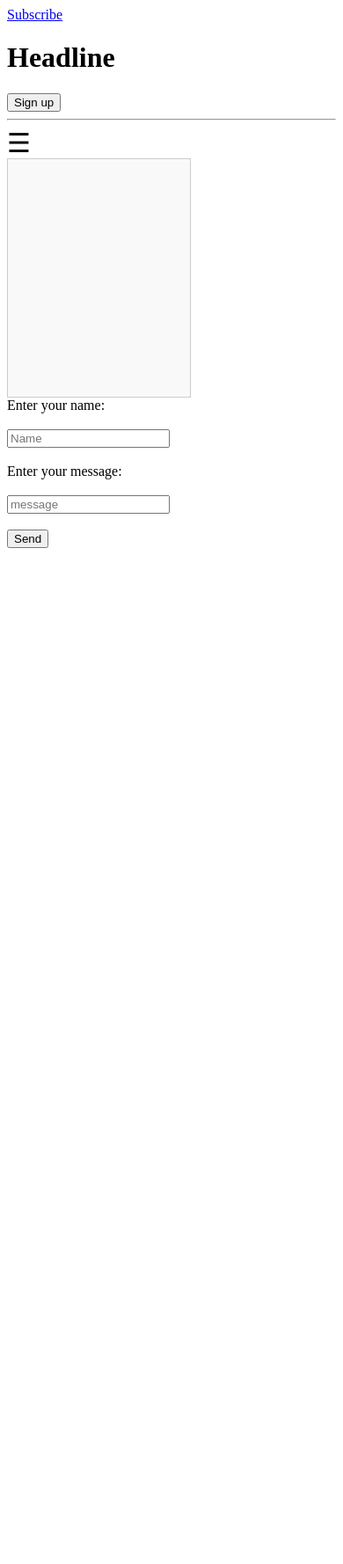
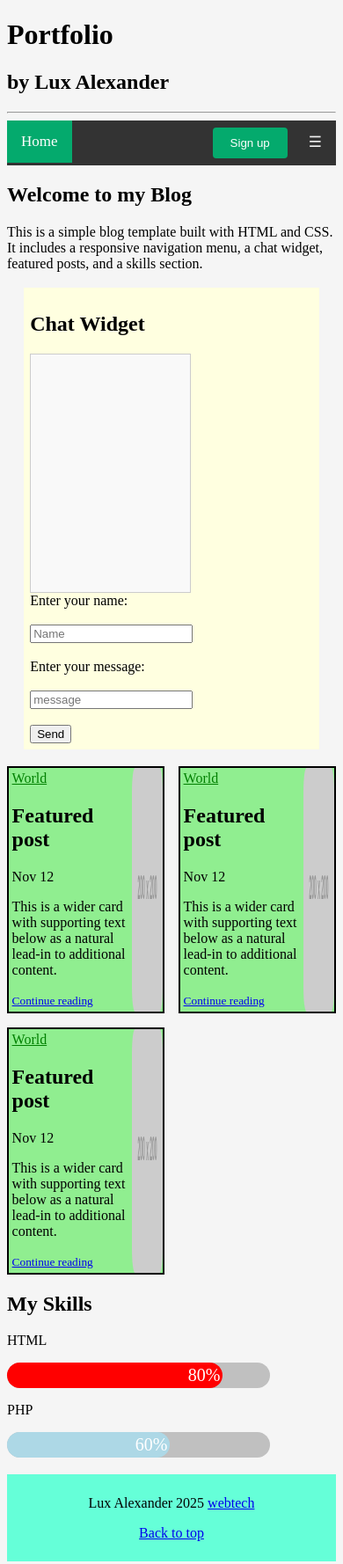
Before and after one commit to LuxAlexander/Responsive-Website, a plain HTML site: page index.html in a window 390 px wide. Shown: the whole page at 88% size. Before the commit the page ends 844 px from the top, so only its background shows below. Drawn offline with Linux system fonts and the light colour scheme; placeholder pictures from the web are drawn by us.

Commit message:
erweitert

```diff
--- a/index.html
+++ b/index.html
@@ -1,5 +1,6 @@
 <!DOCTYPE html>
 <html lang="en">
+
 <head>
     <meta charset="UTF-8">
     <meta name="viewport" content="width=device-width, initial-scale=1.0">
@@ -7,31 +8,42 @@
     <link rel="stylesheet" href="style.css">
     <meta name="author" content="Lux Alexander">
 </head>
+
 <body>
     <header>
-            <a href="#">Subscribe</a>
-            <h1>Headline</h1>
-            <button>Sign up</button>
+        <h1>Portfolio</h1>
+        <h2>by Lux Alexander</h2>
     </header>
     <hr>
-         <div class="nav-container">
-            <div class="burger">&#9776;
-            </diV>
-            <ul class="menu">
-               <li><a href="#">Home</a></li>
-               <li><a href="#">Video</a></li>
-               <li><a href="#">Audio</a></li>
-               <li><a href="#">Topics</a></li>
-               <li><a href="#">Latest</a></li>
-               <li><a href="#">Editors' Picks</a></li>
-            </ul>
+
+    <div class="topnav" id="myTopnav">
+        <a href="#home" class="active">Home</a>
+        <a href="#news">News</a>
+        <a href="#contact">Contact</a>
+        <a href="#about">About</a>
+        <a href="javascript:void(0);" class="icon" onclick="responsiveMenu()">
+            &#9776;
+        </a>
+        <button>Sign up</button>
+        <a href="#top">Subscribe</a>
     </div>
+    <script src="menu.js"></script>
+
+    <section class="introduction">
+        <h2>Welcome to my Blog</h2>
+        <p>This is a simple blog template built with HTML and CSS. It includes a responsive navigation menu, a chat
+            widget, featured posts, and a skills section.</p>
+    </section>
+
+
+    <section class="chat">
+        <h2>Chat Widget</h2>
 
         <div id="chat-messages"></div>
         <form id="chat-form">
 
             <label for="name">Enter your name:</label><br><br>
-        <input type="text"  name="name" placeholder="Name" id="chat-name" required><br><br>
+            <input type="text" name="name" placeholder="Name" id="chat-name" required><br><br>
 
             <label for="message">Enter your message:</label><br><br>
             <input type="text" name="message" placeholder="message" id="chat-msg" required><br><br>
@@ -40,7 +52,76 @@
 
             <input type="submit" value="Send">
         </form>
+        <script src="https://web.it.fh-salzburg.ac.at/static/chat.js"></script>
+    </section>
 
-    <script src="https://web.it.fh-salzburg.ac.at/static/chat.js"></script>
+    <section class="posts">
+        <div class="featured-post">
+            <div>
+                <a href="#" class="category">World</a>
+                <h2>Featured post</h2>
+                <time datetime="2025-11-12">Nov 12</time>
+                <p>This is a wider card with supporting
+                    text below as a natural lead-in to
+                    additional content.
+                </p>
+                <a href="https://github.com/LuxAlexander/Gaia"><small>Continue reading</small></a>
+            </div>
+            <div class="post-image">
+                <img src="https://via.placeholder.com/200" alt="">
+            </div>
+        </div>
+
+        <div class="featured-post">
+            <div>
+                <a href="#" class="category">World</a>
+                <h2>Featured post</h2>
+                <time datetime="2025-11-12">Nov 12</time>
+                <p>This is a wider card with supporting
+                    text below as a natural lead-in to
+                    additional content.
+                </p>
+                <a href="https://github.com/LuxAlexander/FirstWebsite"><small>Continue reading</small></a>
+            </div>
+            <div class="post-image">
+                <img src="https://via.placeholder.com/200" alt="">
+            </div>
+        </div>
+        <div class="featured-post">
+            <div>
+                <a href="#" class="category">World</a>
+                <h2>Featured post</h2>
+                <time datetime="2025-11-12">Nov 12</time>
+                <p>This is a wider card with supporting
+                    text below as a natural lead-in to
+                    additional content.
+                </p>
+                <a href="https://github.com/LuxAlexander/aufgabenSWE"><small>Continue reading</small></a>
+            </div>
+            <div class="post-image">
+                <img src="https://via.placeholder.com/200" alt="">
+            </div>
+        </div>
+    </section>
+
+    <section class="skills">
+        <h1>My Skills</h1>
+        <p>HTML</p>
+        <div class="container">
+            <div class="skill html">80%</div>
+        </div>
+
+        <p>PHP</p>
+        <div class="container">
+            <div class="skill php"> 60% </div>
+        </div>
+    </section>
+
+    <footer>
+        <p>Lux Alexander 2025 <a href="#">webtech </a></p>
+        <p><a href="#top">Back to top</a></p>
+    </footer>
+
 </body>
+
 </html>
--- /dev/null
+++ b/menu.js
@@ -0,0 +1,9 @@
+/* Toggle between adding and removing the "responsive" class to topnav when the user clicks on the icon */
+function responsiveMenu() {
+  var x = document.getElementById("myTopnav");
+  if (x.className === "topnav") {
+    x.className += " responsive";
+  } else {
+    x.className = "topnav";
+  }
+}
--- a/style.css
+++ b/style.css
@@ -1,4 +1,106 @@
-/* Chat styles (unchanged) */
+/*1. General Styles*/
+html{
+  scroll-behavior: smooth;
+  background-color: whitesmoke;
+}
+
+button{
+  float: right;
+  margin: 8px;
+  padding: 10px 20px;
+  background-color: #04AA6D;
+  color: white;
+  border: none;
+  border-radius: 4px;
+  cursor: pointer;
+}
+
+footer{
+    text-align: center;
+    margin-top: 5%;
+    padding: 2%;
+    background-color: rgb(101, 255, 216);
+
+    grid-column: 1 / -1;  /* from first column to last */
+}
+
+.posts {
+  display: grid;
+  grid-template-columns: 1fr 1fr; /* two equal columns */
+  grid-gap: 1rem;
+}
+
+.featured-post {
+  display: flex;
+  position: relative;
+  align-items:flex-start; /* align top edges */
+  gap: 20%;               /* space between text and image */
+  background-color: lightgreen;
+  padding: 2%;
+  border: 2px solid black;
+
+}
+
+.featured-post .category{
+    color:green;
+}
+.posts img{
+    position: absolute;
+    top: 0;      /* distance from the top of the container */
+    right: 0;    /* distance from the right edge */
+    width: 20%;
+    height: 100%;
+    margin: 0%;
+    border-radius: 10%;
+}
+.chat{
+    margin: 5%;
+    align-items: center;
+    padding: 2%;
+    background-color: lightyellow;
+}
+/*2. Navbar*/
+
+/* Add a black background color to the top navigation */
+.topnav {
+  background-color: #333;
+  overflow: hidden;
+}
+
+/* Style the links inside the navigation bar */
+.topnav a {
+  float: left;
+  display: block;
+  color: #f2f2f2;
+  text-align: center;
+  padding: 14px 16px;
+  text-decoration: none;
+  font-size: 17px;
+}
+
+/* Change the color of links on hover */
+.topnav a:hover {
+  background-color: #ddd;
+  color: black;
+}
+
+/* Add an active class to highlight the current page */
+.topnav a.active {
+  background-color: #04AA6D;
+  color: white;
+}
+
+/* Ensure the icon link is hidden on large screens */
+@media screen and (min-width: 601px) {
+  .topnav a.icon {
+    display: none;
+    float: right;
+  }
+}
+
+
+/*3. Chat*/
+
 #chat-messages {
   height: 250px;
   width: 50%;
@@ -9,33 +111,71 @@
   background-color: #f9f9f9;
 }
 
-#chat-messages > p > span:nth-child(1) {
+/* Hide the timestamp (first child) */
+#chat-messages>p>span:nth-child(1) {
   display: none;
 }
 
-#chat-messages > p > span:nth-child(2) {
+/* Style the name/author (second child) */
+#chat-messages>p>span:nth-child(2) {
   font-weight: bold;
   color: turquoise;
 }
 
-.burger {
-display: none;
-font-size: 30px;
-cursor: pointer;
+/*4. Skills Section Styles*/
+
+.container {
+  background-color: rgb(192, 192, 192);
+  width: 80%;
+  border-radius: 15px;
 }
-@media (max-width: 768px) {
-.burger {
-display: block;
+
+.skill {
+  background-color: rgb(116, 194, 92);
+  color: white;
+  padding: 1%;
+  text-align: right;
+  font-size: 20px;
+  border-radius: 15px;
 }
-.menu {
-display: none;
-background-color: #f9f9f9;
+
+.html {
+  width: 80%;
+  background-color: red;
 }
-.burger:active + .menu,
-.burger:hover + .menu,
-.menu:hover{
-display: flex;
-flex-direction: column;
 
+.php {
+  width: 60%;
+  background-color: lightblue;
 }
+
+/*Media Queries*/
+
+/* When the screen is less than 600 pixels wide, hide all links, except for the first one ("Home"). Show the icon. */
+@media screen and (max-width: 600px) {
+  .topnav a:not(:first-child) {
+    display: none;
+  }
+
+  .topnav a.icon {
+    float: right;
+    display: block;
+  }
+
+  /* The "responsive" class is added with JavaScript (menu.js) */
+  .topnav.responsive {
+    position: relative;
+  }
+
+  .topnav.responsive a.icon {
+    position: absolute;
+    right: 0;
+    top: 0;
+  }
+
+  .topnav.responsive a {
+    float: none;
+    display: block;
+    text-align: left;
+  }
 }
```
Also changed, not shown: menu.svg (added). Lines whose indentation alone changed are shown as unchanged.
